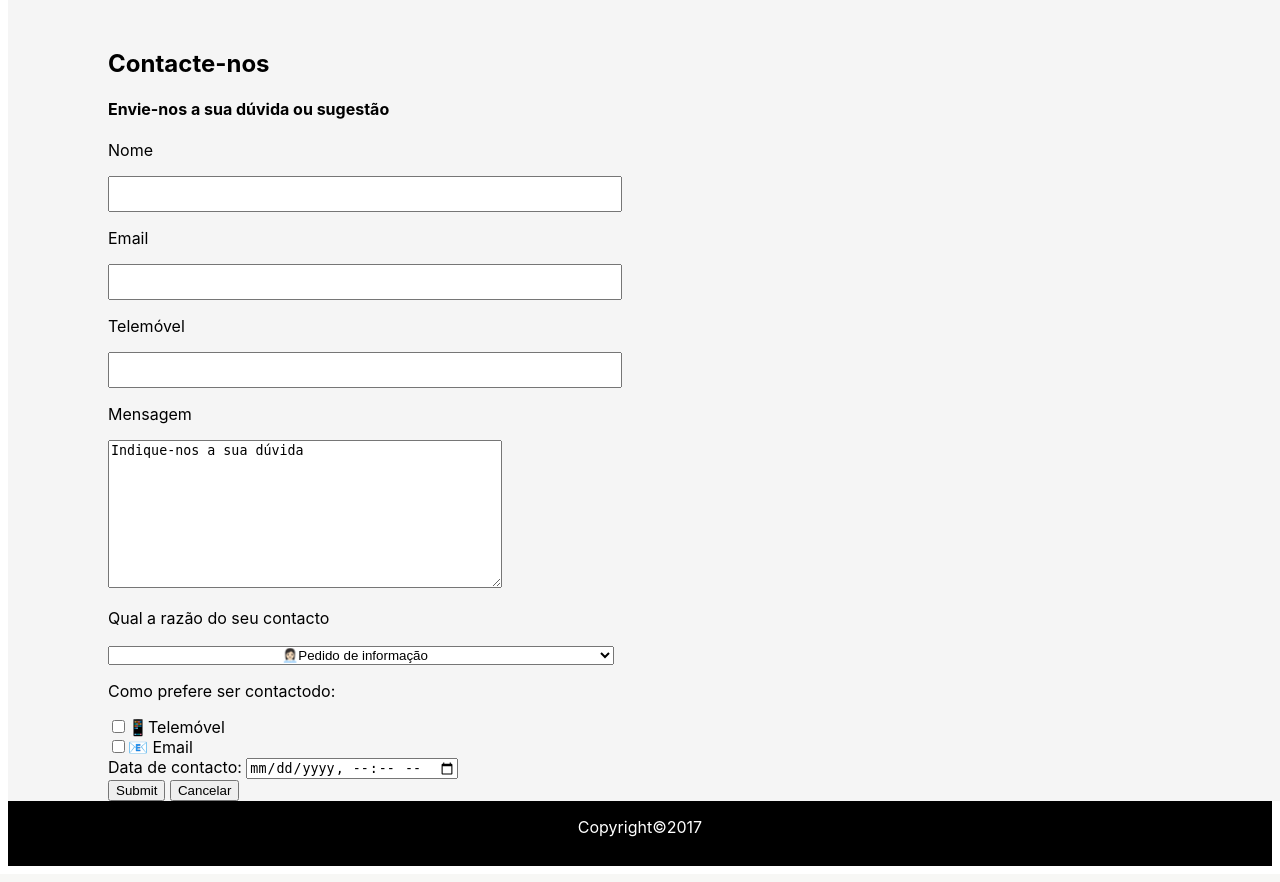
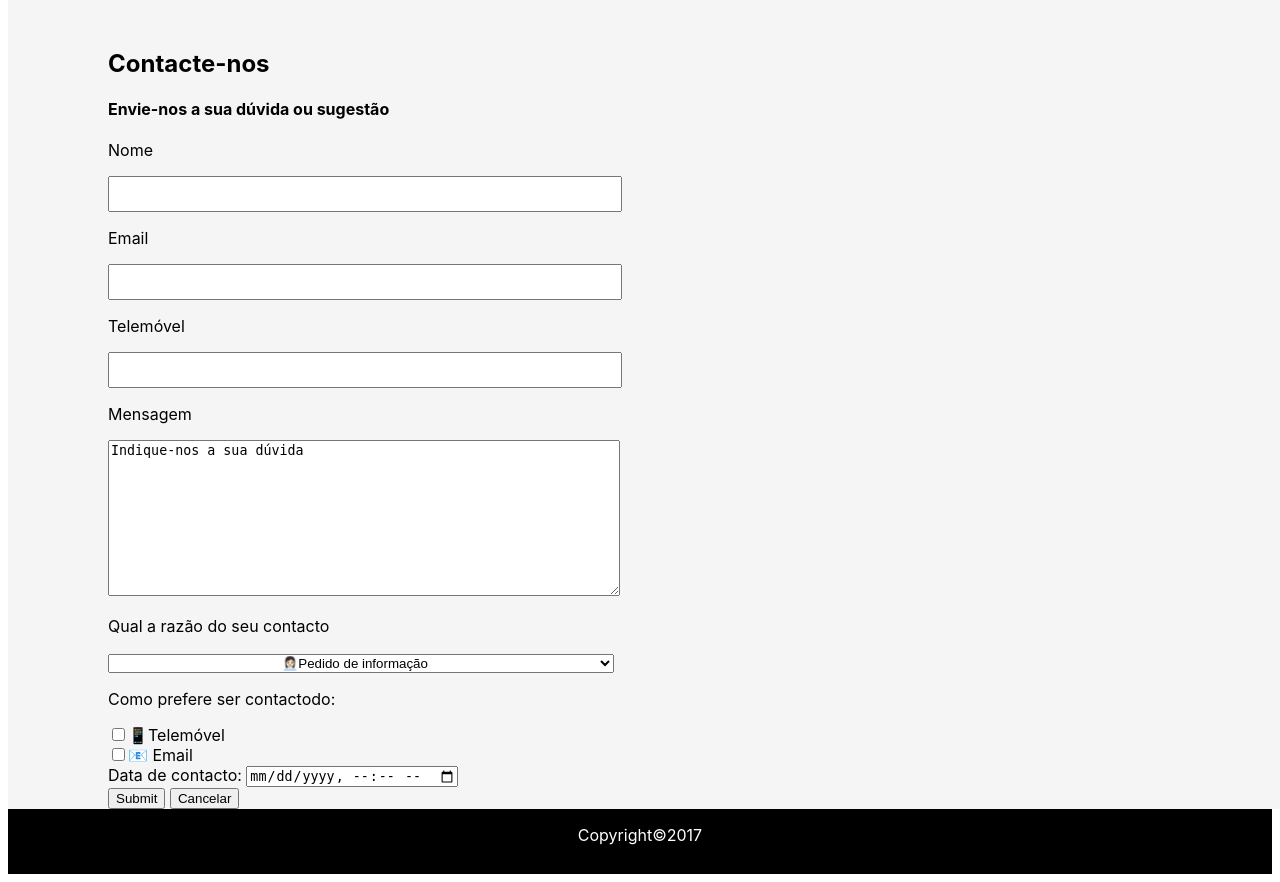
Before and after one commit to RiseGhost/porgramWEB, a PHP site: page /pratica1.html in a window 1280 px wide; the page is wider, and only the part inside the window is pictured. Shown: the part 1132-2014 px from the top of that part. Run offline with PHP 8.4, Linux system fonts and the light colour scheme.

Commit message:
update 0.0.9

```diff
--- a/Primeiro Site/menu.css
+++ b/Primeiro Site/menu.css
@@ -49,14 +49,14 @@
 
 input.NameBox,
 input.TelBox,
-input.EmailBox{
+input.EmailBox,
+select.select{
     width: 40%;
     line-height: 30px;
 }
 
-select.select{
+textarea.Duvida{
     width: 40%;
-    line-height: 30px;
 }
 
 #Rodape{
--- a/Primeiro Site/pratica1.html
+++ b/Primeiro Site/pratica1.html
@@ -73,7 +73,7 @@
             <p>Telemóvel</p>
             <input type="tel" name="telemovel" class="TelBox">
             <p>Mensagem</p>
-            <textarea name="CaixaDeDuvidas" id="CaixaDuvidas" cols="30" rows="10">Indique-nos a sua dúvida</textarea>
+            <textarea name="CaixaDeDuvidas" cols="30" rows="10" class="Duvida">Indique-nos a sua dúvida</textarea>
             <p>Qual a razão do seu contacto</p>
             <select name="razao" id="razaoLIST" class="select">
                 <option value="Informação" selected>👩🏻‍💼Pedido de informação</option>
```
